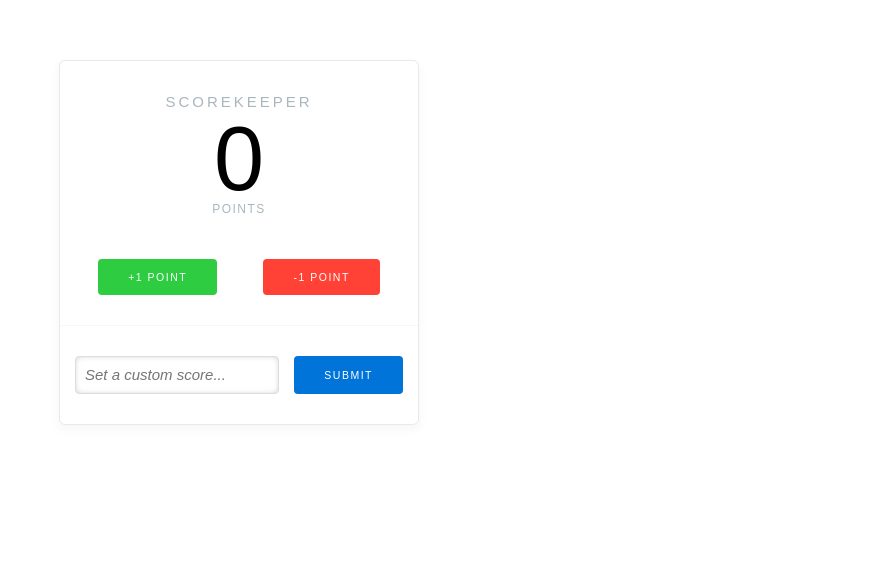
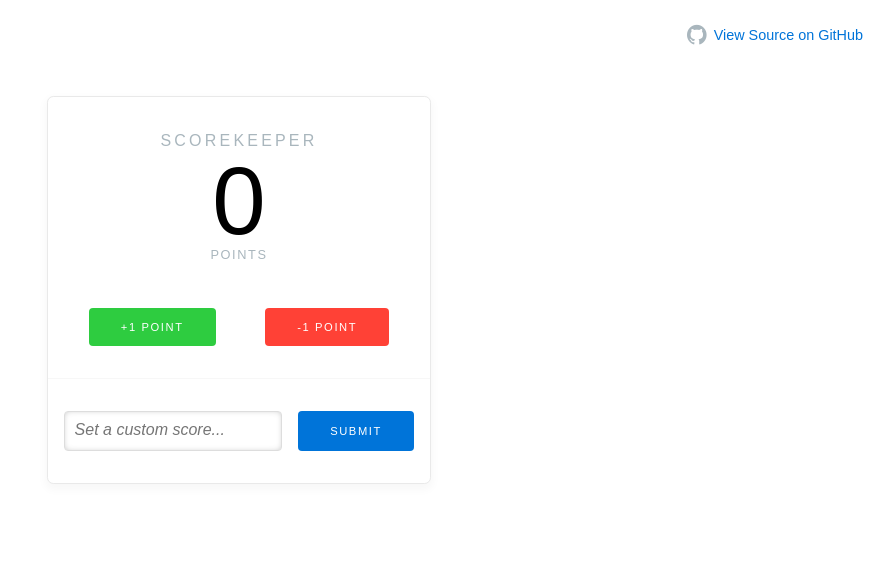
Before and after one commit to mginnard/scorekeeper, a PHP site: page / in a window 1280 px wide. Shown: the top 579 px of the page, without its empty margins (401-1280 px from the left). Run offline with PHP 8.4, Linux system fonts and the light colour scheme.

Commit message:
add link to github

```diff
--- a/index.html
+++ b/index.html
@@ -2,13 +2,15 @@
 <html>
   <head>
     <title>Scorekeeper</title>
-    <link href='https://fonts.googleapis.com/css?family=Open+Sans:400,300italic,300,400italic,600,600italic,700,700italic' rel='stylesheet' type='text/css'>
-    <link rel="stylesheet" href="static/css/site.css" />
+    <link rel='stylesheet' href='https://fonts.googleapis.com/css?family=Open+Sans:400,300italic,300,400italic,600,600italic,700,700italic' type='text/css' />
+    <link rel="stylesheet" href="http://code.ionicframework.com/ionicons/2.0.1/css/ionicons.min.css" type="text/css" />
+    <link rel="stylesheet" href="static/css/site.css" type="text/css" />
 
     <script src="static/js/app.js"></script>
   </head>
   <body>
     <section class="container">
+      <a class="link-github" href="https://github.com/mginnard/scorekeeper" title="View Source on Github"><span class="icon ion-social-github"></span> View Source on GitHub</a>
       <article class="card">
         <div class="card-display">
           <div class="card-title">Scorekeeper</div>
--- a/static/css/site.css
+++ b/static/css/site.css
@@ -6,13 +6,31 @@
   padding: 0;
   font-weight: 400;
   line-height: 1.5;
-  font-size: 15px; }
+  font-size: 16px; }
 
 body {
   font-family: "Source Sans Pro", sans-serif;
   text-rendering: optimizeLegibility;
   font-kerning: normal;
-  margin: 4rem 2rem; }
+  margin: 6rem 2rem; }
+
+.link-github {
+  position: absolute;
+  top: 1rem;
+  right: 1rem;
+  text-decoration: none;
+  color: #0074D9;
+  font-size: .9rem; }
+  .link-github:hover {
+    color: #0059a6; }
+    .link-github:hover .icon {
+      color: #0074D9; }
+  .link-github .icon {
+    position: relative;
+    top: .2rem;
+    color: #a9b6bd;
+    font-size: 1.4rem;
+    margin-right: .2rem; }
 
 .card {
   background-color: #FFFFFF;
--- a/static/scss/site.scss
+++ b/static/scss/site.scss
@@ -11,17 +11,37 @@
   padding: 0;
   font-weight: 400;
   line-height: 1.5;
-  font-size: 15px;
+  font-size: 16px;
 }
 
 body {
   font-family: $font-family-sans;
   text-rendering: optimizeLegibility;
   font-kerning: normal;
-  margin: 4rem 2rem;
+  margin: 6rem 2rem;
 }
 
-.container {
+.link-github {
+  position: absolute;
+  top: 1rem;
+  right: 1rem;
+  text-decoration: none;
+  color: $blue;
+  font-size: .9rem;
+  &:hover {
+    color: darken($blue, 10%);
+    .icon {
+      color: $blue;
+    }
+  }
+  .icon {
+    position: relative;
+    top: .2rem;
+    color: $gray-label;
+    font-size: 1.4rem;
+    margin-right: .2rem;
+  }
+
 }
 
 .card {
```
